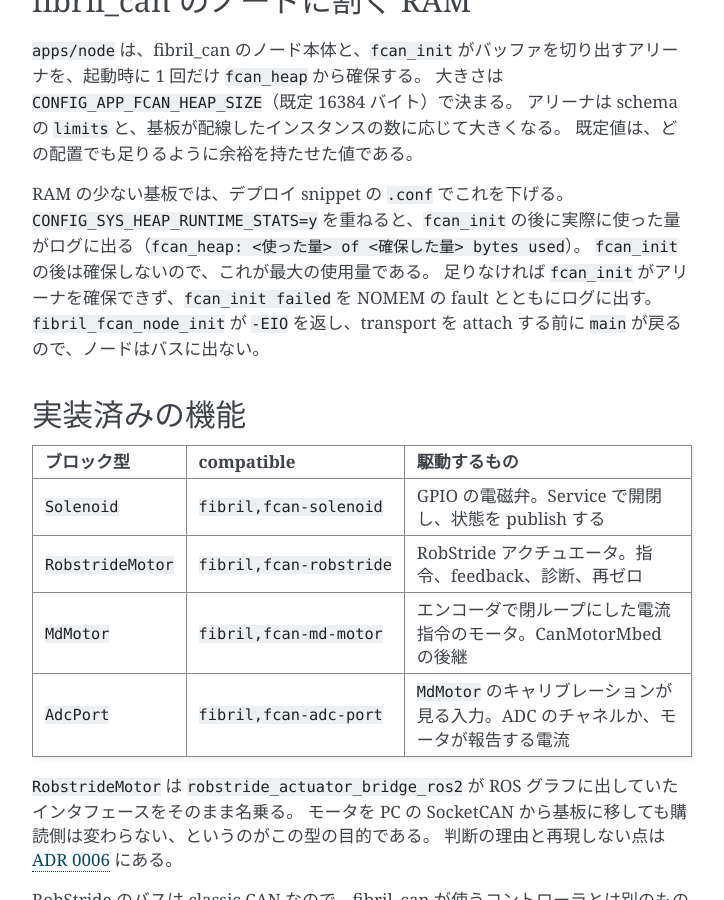
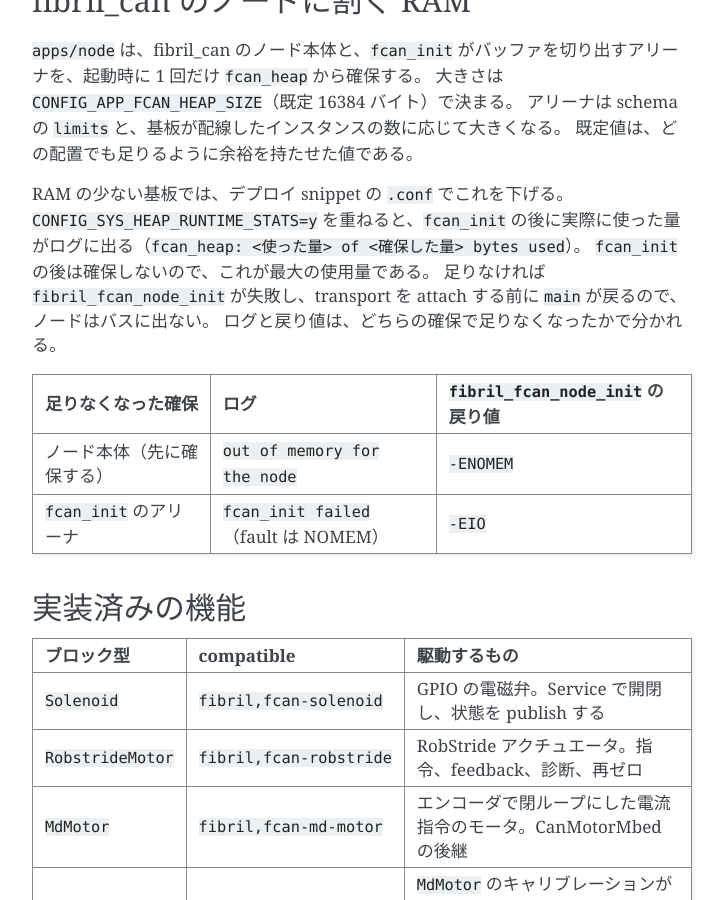
Before and after one commit to ForteFibre/fibril_zephyr, a Sphinx documentation site: the page built from doc/apps.md, in a window 1280 px wide and 900 px high, scrolled down 7704 px. Shown: the whole window, without its empty margins (388-1112 px from the left). Built offline with Sphinx 7.4.7, drawn with Linux system fonts in a browser that asks for light colours.

Commit message:
docs(apps/node): fcan_heap が足りないときの 2 つの経路を書く
ノード本体も同じヒープから fcan_init より先に確保するので、ヒープが
それより小さいと "out of memory for the node" と -ENOMEM になる。
アリーナの確保に失敗したときの -EIO だけを書いていたので、小さすぎる
値ではログと戻り値の予想が外れていた。

Co-Authored-By: Claude Opus 5.5 (1M context) <noreply@anthropic.com>

```diff
--- a/doc/apps.md
+++ b/doc/apps.md
@@ -269,8 +269,13 @@ STM32 の IWDG は `wdt_setup` で初めて動き出すので、`CONFIG_WATCHDOG
 RAM の少ない基板では、デプロイ snippet の `.conf` でこれを下げる。
 `CONFIG_SYS_HEAP_RUNTIME_STATS=y` を重ねると、`fcan_init` の後に実際に使った量がログに出る（`fcan_heap: <使った量> of <確保した量> bytes used`）。
 `fcan_init` の後は確保しないので、これが最大の使用量である。
-足りなければ `fcan_init` がアリーナを確保できず、`fcan_init failed` を NOMEM の fault とともにログに出す。
-`fibril_fcan_node_init` が `-EIO` を返し、transport を attach する前に `main` が戻るので、ノードはバスに出ない。
+足りなければ `fibril_fcan_node_init` が失敗し、transport を attach する前に `main` が戻るので、ノードはバスに出ない。
+ログと戻り値は、どちらの確保で足りなくなったかで分かれる。
+
+| 足りなくなった確保 | ログ | `fibril_fcan_node_init` の戻り値 |
+| --- | --- | --- |
+| ノード本体（先に確保する） | `out of memory for the node` | `-ENOMEM` |
+| `fcan_init` のアリーナ | `fcan_init failed`（fault は NOMEM） | `-EIO` |
 
 ## 実装済みの機能
 
```
Also changed, not shown: 1 other file.
